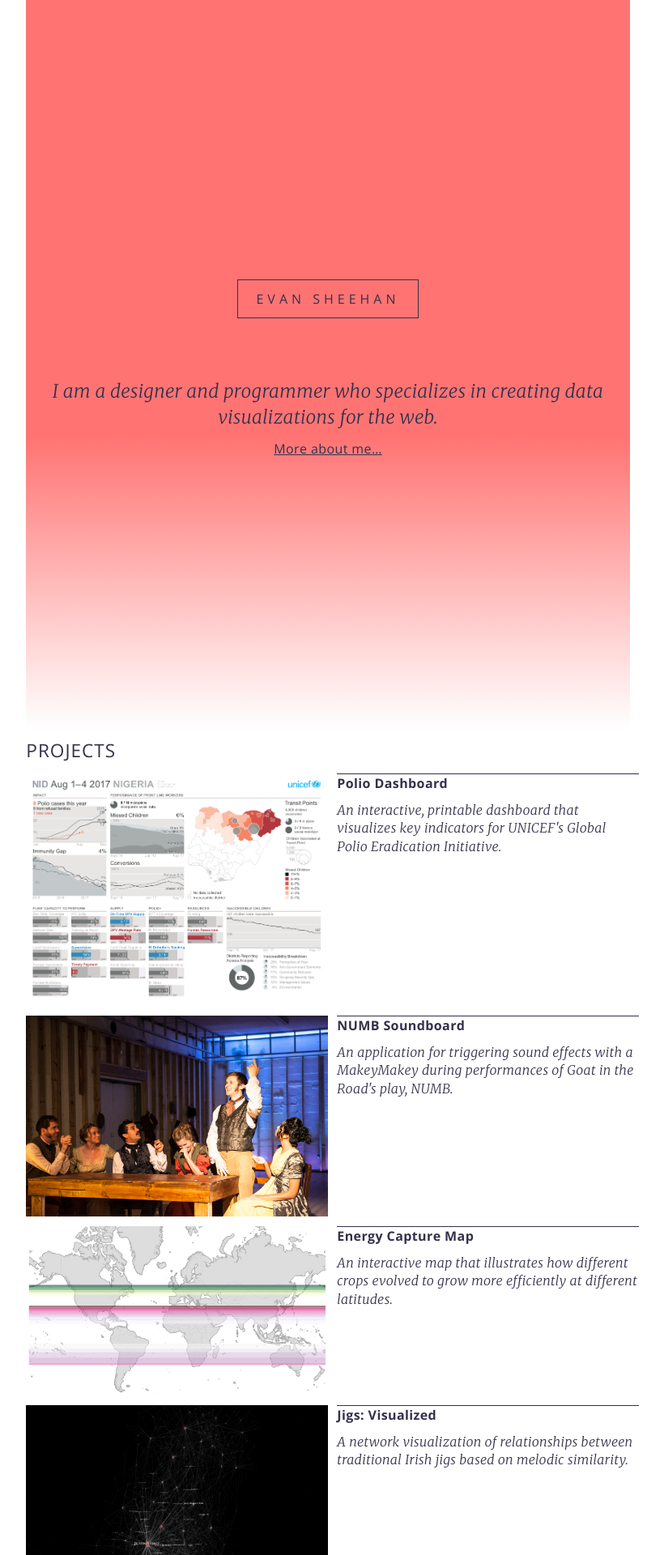
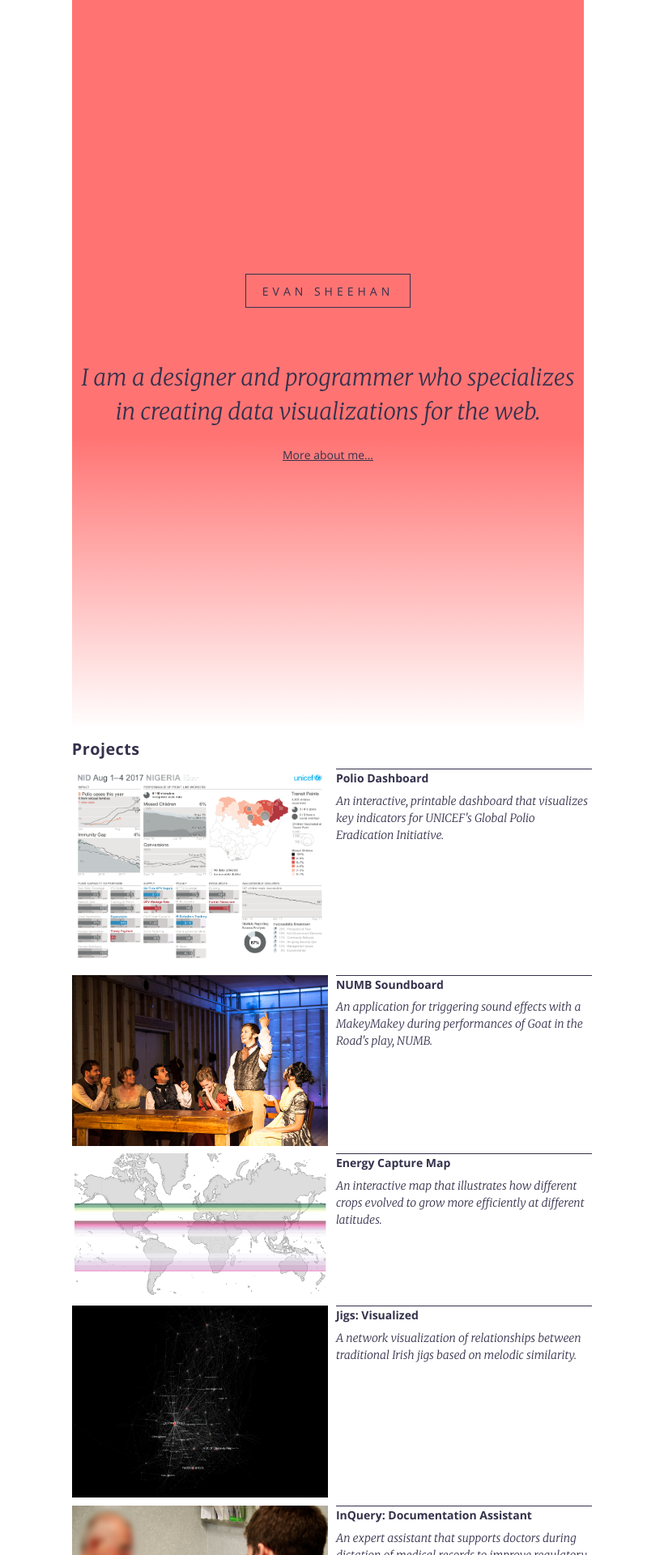
Before and after one commit to darthmall/darthmall.github.io, a Jekyll site: the page built from index.md, in a window 1280 px wide. Shown: the top 1920 px of the page at 81% size, without its empty margins (235-1055 px from the left). Built offline with Jekyll 4.4.1, drawn with Linux system fonts in a browser that asks for light colours; nearby versions of some CDN libraries.

Commit message:
Switch to a 14px base
- Change base to 14px and remove the mobile-base and remove
  letter-spacing
- Increase line-height to 1.5em
- Set body width (measure) based on scale
- Remove most settings from h2 to keep it simple with font size
- Fix margins, padding, and line-height for dl

```diff
--- a/_sass/layout.sass
+++ b/_sass/layout.sass
@@ -50,7 +50,7 @@
 @media screen and (min-width: $sm-screen)
   body
     margin: auto
-    max-width: 768px - $sm - $sm
+    max-width: 45.18em
 
   .project-list li
     &:hover,
--- a/_sass/typography.sass
+++ b/_sass/typography.sass
@@ -3,7 +3,6 @@
   font-family: $body-font
   font-size: $font-size
   font-weight: 400
-  letter-spacing: .4px
   line-height: $line-height
   margin: 0
 
@@ -37,7 +36,8 @@
   &:visited
     color: darken($link-color, 30%)
 
-p, h1, h2, h3, aside
+p, dl, h1, h2, h3, aside
+  line-height: $line-height
   margin-bottom: 0
   margin-left: $gutter/2
   margin-right: $gutter/2
@@ -49,11 +49,9 @@
   font-size: $xl
 
 h2
-  letter-spacing: 1px
   font-size: $lg
-  font-weight: 400
+  letter-spacing: .5px
   margin: 0 $gutter/2
-  text-transform: uppercase
 
   * + &
     margin-top: $lg
@@ -64,12 +62,9 @@
 h3
   font-size: $md
 
-dl
-  padding-left: $gutter / 2
-  padding-right: $gutter / 2
-
 dt
   font-size: $sm
+  line-height: 1em
   margin: 0
   text-transform: uppercase
 
@@ -105,6 +100,9 @@
     font-style: italic
 
 @media screen and (min-width: $sm-screen)
-  p, h1, h2, h3
+  p, h1, h2, h3, dl, aside
     margin-left: 0
     margin-right: 0
+
+  .abstract
+    font-size: $xl
--- a/_sass/variables.sass
+++ b/_sass/variables.sass
@@ -2,8 +2,8 @@
 $header-font: "Open Sans", sans-serif
 $italic-font: "Merriweather", serif
 
-$mobile-base: 14px
-$base: 16px
+// http://www.modularscale.com/?14&px&1.414
+$base: 14px
 $ratio: 1.414
 
 $md: $base
@@ -15,7 +15,7 @@
 $xxxl: $xxl * $ratio
 
 $font-size: $md
-$line-height: $ratio
+$line-height: 1.5em
 
 $gutter: $sm
 
```
